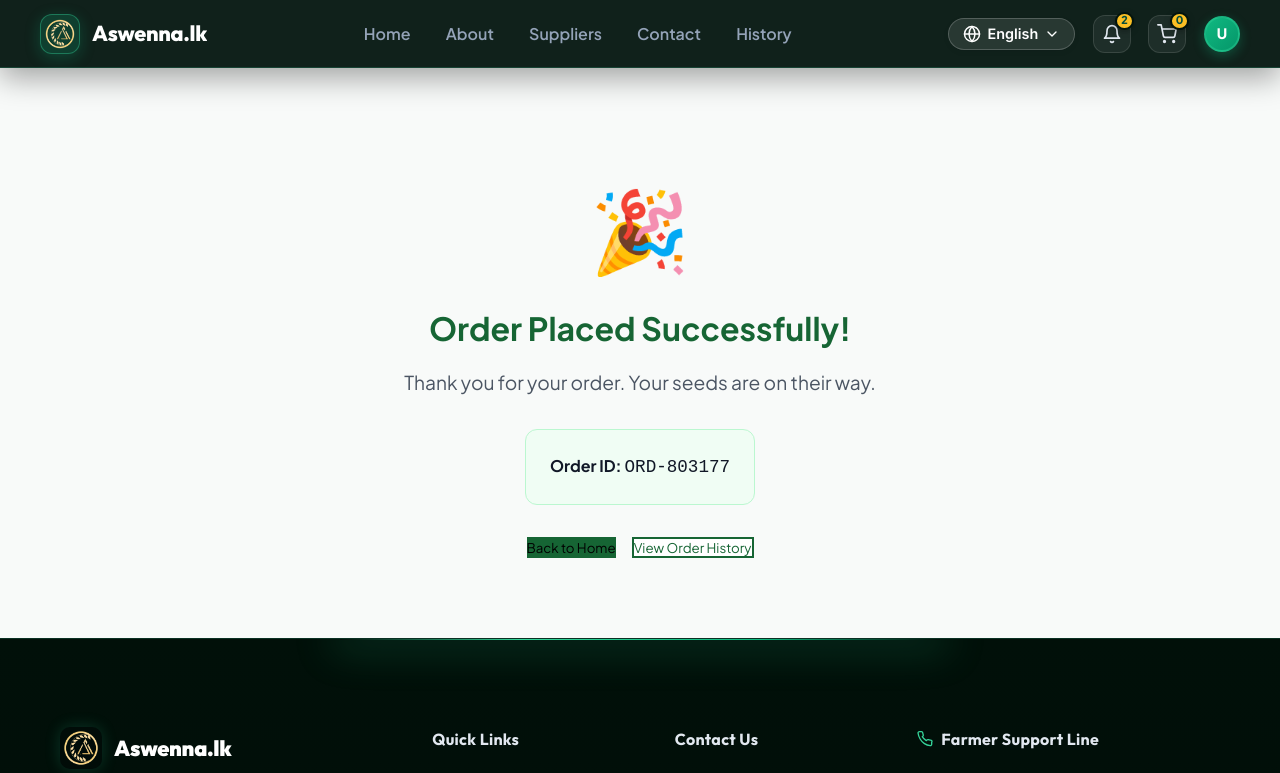
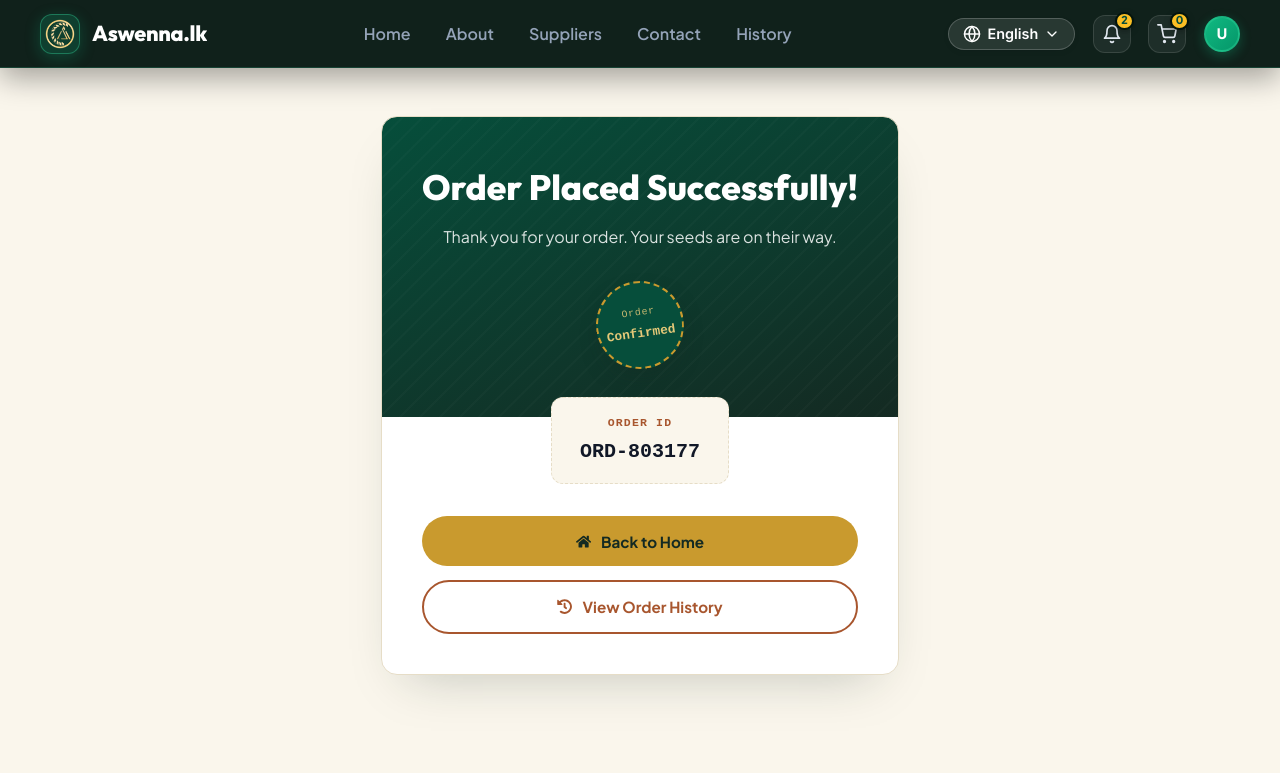
Before and after one commit to Nalaka201/Desert-Bloom, a React (Vite) app: page /order-success in a window 1280 px wide. Shown: the top 773 px of the page. Built offline with nearby package versions, Linux system fonts and the light colour scheme; a web font is replaced by a local one.

Commit message:
Change the CSS style sheet of the Success Page

```diff
--- a/src/locales/en.json
+++ b/src/locales/en.json
@@ -317,7 +317,7 @@
         "nic": "NIC Number",
         "phone": "Phone Number",
         "email": "Email Address",
-        "address_info": "Default Delivery Address",
+        "address_info": "Delivery Address",
         "address_line1": "Address Line 1",
         "address_line2": "Address Line 2",
         "province": "Province",
--- a/src/locales/si.json
+++ b/src/locales/si.json
@@ -316,7 +316,7 @@
         "nic": "හැඳුනුම්පත් අංකය",
         "phone": "දුරකථන අංකය",
         "email": "විද්‍යුත් තැපෑල",
-        "address_info": "පෙරනිමි බෙදා හැරීමේ ලිපිනය",
+        "address_info": "බෙදා හැරීමේ ලිපිනය",
         "address_line1": "ලිපිනය පේළිය 1",
         "address_line2": "ලිපිනය පේළිය 2",
         "province": "පළාත",
--- a/src/locales/ta.json
+++ b/src/locales/ta.json
@@ -316,7 +316,7 @@
         "nic": "தேசிய அடையாள அட்டை எண்",
         "phone": "தொலைபேசி எண்",
         "email": "மின்னஞ்சல் முகவரி",
-        "address_info": "இயல்புநிலை விநியோக முகவரி",
+        "address_info": "விநியோக முகவரி",
         "address_line1": "முகவரி வரி 1",
         "address_line2": "முகவரி வரி 2",
         "province": "மாகாணம்",
--- a/src/pages/SuccessPage.jsx
+++ b/src/pages/SuccessPage.jsx
@@ -1,8 +1,9 @@
 import React from 'react';
 import { useNavigate, useLocation } from 'react-router-dom';
 import { useTranslation } from 'react-i18next';
+import { FaCheckCircle, FaHome, FaHistory } from 'react-icons/fa';
 import Footer from '../components/common/Footer';
-import '../styles/Home.css'; // Reuse some layout styles
+import '../styles/SuccessPage.css';
 
 const SuccessPage = () => {
     const { t } = useTranslation();
@@ -11,36 +12,34 @@ const SuccessPage = () => {
     const orderId = location.state?.orderId || "ORD-" + Math.floor(Math.random() * 1000000);
 
     return (
-        <div className="success-page-container" style={{ paddingTop: '100px', textAlign: 'center', minHeight: '80vh' }}>
-            <div className="container">
-                <div style={{ fontSize: '5rem', marginBottom: '1rem' }}>🎉</div>
-                <h1 style={{ color: '#166534', marginBottom: '1rem' }}>{t('success_page.title')}</h1>
-                <p style={{ fontSize: '1.2rem', color: '#4b5563', marginBottom: '2rem' }}>
-                    {t('success_page.subtitle')}
-                </p>
+        <div className="success-page">
+            <section className="success-content container">
+                <div className="success-order-card">
 
-                <div style={{ background: '#f0fdf4', padding: '1.5rem', borderRadius: '12px', display: 'inline-block', marginBottom: '2rem', border: '1px solid #bbf7d0' }}>
-                    <strong>{t('success_page.order_id')}: </strong>
-                    <span style={{ fontFamily: 'monospace', fontSize: '1.1rem' }}>{orderId}</span>
+                    <h1>{t('success_page.title')}</h1>
+                    <p className="success-subtitle">{t('success_page.subtitle')}</p>
+
+                    <div className="success-order-stamp">
+                        <span>Order</span>
+                        <strong>Confirmed</strong>
+                    </div>
+
+                    <div className="success-order-id-box">
+                        <span className="success-order-id-label">{t('success_page.order_id')}</span>
+                        <span className="success-order-id-value">{orderId}</span>
+                    </div>
+
+                    <div className="success-actions">
+                        <button onClick={() => navigate('/home')} className="btn-gold-primary">
+                            <FaHome /> {t('success_page.back_home')}
+                        </button>
+                        <button onClick={() => navigate('/history')} className="btn-gold-secondary">
+                            <FaHistory /> {t('success_page.view_history')}
+                        </button>
+                    </div>
                 </div>
+            </section>
 
-                <div style={{ display: 'flex', gap: '1rem', justifyContent: 'center', flexWrap: 'wrap' }}>
-                    <button
-                        onClick={() => navigate('/home')}
-                        className="cta-btn"
-                        style={{ background: '#166534' }}
-                    >
-                        {t('success_page.back_home')}
-                    </button>
-                    <button
-                        onClick={() => navigate('/history')}
-                        className="cta-btn"
-                        style={{ background: '#ffffff', color: '#166534', border: '2px solid #166534' }}
-                    >
-                        {t('success_page.view_history')}
-                    </button>
-                </div>
-            </div>
             <Footer />
         </div>
     );
--- a/src/pages/Suppliers.jsx
+++ b/src/pages/Suppliers.jsx
@@ -2,6 +2,7 @@ import React from 'react';
 import { useTranslation } from 'react-i18next';
 import SupplierSection from '../components/home/SupplierSection';
 import Footer from '../components/common/Footer';
+import '../styles/Suppliers.css';
 
 const Suppliers = () => {
     const { t } = useTranslation();
--- /dev/null
+++ b/src/styles/SuccessPage.css
@@ -0,0 +1,184 @@
+.success-page {
+    --gold: #c99a2e;
+    --gold-soft: #e4c878;
+    --terracotta: #a8562e;
+    --cream: #faf6ec;
+    --forest-dark: #142a22;
+    --ledger-line: #e6ddc7;
+    background: var(--cream);
+    min-height: 100vh;
+    display: flex;
+    flex-direction: column;
+}
+
+.success-content {
+    padding: 3rem 1.5rem;
+    display: flex;
+    justify-content: center;
+}
+
+/* ---------- ONE unified card, dark top / light bottom ---------- */
+.success-order-card {
+    position: relative;
+    max-width: 520px;
+    width: 100%;
+    border-radius: var(--radius-lg);
+    overflow: hidden;
+    box-shadow: 0 24px 50px -25px rgba(20, 42, 34, 0.25);
+    border: 1px solid var(--ledger-line);
+    background: white;
+    text-align: center;
+
+    /* dark green upper part via background image trick */
+    background-image:
+        repeating-linear-gradient(135deg,
+            rgba(255, 255, 255, 0.02) 0px,
+            rgba(255, 255, 255, 0.02) 2px,
+            transparent 2px,
+            transparent 14px),
+        linear-gradient(160deg, var(--dark-green) 0%, var(--forest-dark) 100%);
+    background-repeat: no-repeat;
+    background-size: 100% 300px;
+    padding: 2.75rem 2.5rem 2.5rem;
+}
+
+.success-icon {
+    width: 78px;
+    height: 78px;
+    border-radius: 50%;
+    display: flex;
+    align-items: center;
+    justify-content: center;
+    border: 2px solid var(--gold);
+    background: rgba(201, 154, 46, 0.12);
+    color: var(--gold-soft);
+    font-size: 2rem;
+    margin: 0 auto 1.25rem;
+}
+
+.success-order-card h1 {
+    font-family: var(--font-heading);
+    font-size: clamp(1.6rem, 3.2vw, 2.2rem);
+    font-weight: 800;
+    color: white;
+    margin-bottom: 0.6rem;
+}
+
+.success-subtitle {
+    font-family: var(--font-family);
+    max-width: 40ch;
+    margin: 0 auto 2rem;
+    color: rgba(255, 255, 255, 0.85);
+    line-height: 1.6;
+    font-size: 1rem;
+}
+
+/* ---------- stamp sits on the seam between dark & light ---------- */
+.success-order-stamp {
+    width: 88px;
+    height: 88px;
+    border-radius: 50%;
+    background: var(--dark-green);
+    border: 2px dashed var(--gold);
+    color: var(--gold-soft);
+    display: flex;
+    flex-direction: column;
+    align-items: center;
+    justify-content: center;
+    text-align: center;
+    font-family: 'IBM Plex Mono', monospace;
+    transform: rotate(-8deg);
+    box-shadow: 0 10px 25px -10px rgba(20, 42, 34, 0.5);
+    margin: 0 auto 1.75rem;
+    transition: transform 0.3s ease;
+}
+
+.success-order-stamp:hover {
+    transform: rotate(0deg) scale(1.05);
+}
+
+.success-order-stamp span {
+    font-size: 0.62rem;
+    letter-spacing: 0.08em;
+    opacity: 0.85;
+}
+
+.success-order-stamp strong {
+    font-size: 0.8rem;
+    margin-top: 3px;
+}
+
+.success-order-id-box {
+    display: inline-flex;
+    flex-direction: column;
+    gap: 6px;
+    background: var(--cream);
+    border: 1.5px dashed var(--ledger-line);
+    padding: 1rem 1.75rem;
+    border-radius: 12px;
+    margin-bottom: 2rem;
+}
+
+.success-order-id-label {
+    font-family: 'IBM Plex Mono', monospace;
+    font-size: 0.72rem;
+    letter-spacing: 0.1em;
+    text-transform: uppercase;
+    color: var(--terracotta);
+    font-weight: 600;
+}
+
+.success-order-id-value {
+    font-family: 'IBM Plex Mono', monospace;
+    font-size: 1.25rem;
+    font-weight: 700;
+    color: var(--text-dark);
+}
+
+.success-actions {
+    display: flex;
+    flex-direction: column;
+    gap: 0.9rem;
+}
+
+.btn-gold-primary,
+.btn-gold-secondary {
+    display: inline-flex;
+    align-items: center;
+    justify-content: center;
+    gap: 10px;
+    padding: 0.95rem 1.9rem;
+    border-radius: 999px;
+    font-weight: 700;
+    font-size: 0.95rem;
+    cursor: pointer;
+    transition: transform 0.25s ease, background 0.25s ease;
+}
+
+.btn-gold-primary {
+    background: var(--gold);
+    color: var(--forest-dark);
+    border: none;
+}
+
+.btn-gold-primary:hover {
+    transform: translateY(-3px);
+    background: var(--gold-soft);
+}
+
+.btn-gold-secondary {
+    background: transparent;
+    color: var(--terracotta);
+    border: 2px solid var(--terracotta);
+}
+
+.btn-gold-secondary:hover {
+    transform: translateY(-3px);
+    background: rgba(168, 86, 46, 0.08);
+}
+
+@media (max-width: 576px) {
+    .success-order-card {
+        padding: 2.25rem 1.75rem 2rem;
+    }
+}
```
Also changed, not shown: src/styles/Home.css (+20 -13 lines), src/styles/Suppliers.css (added).
